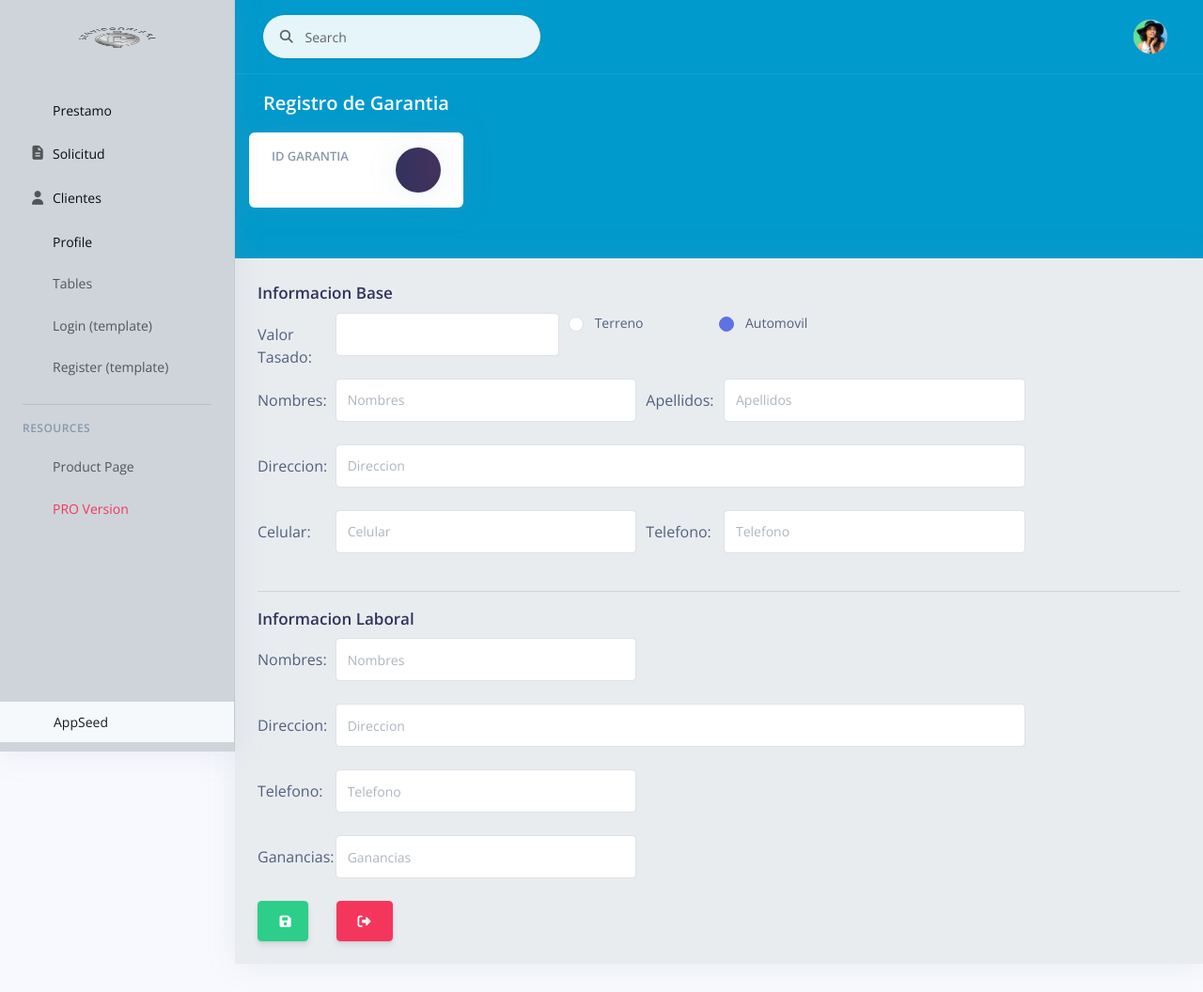
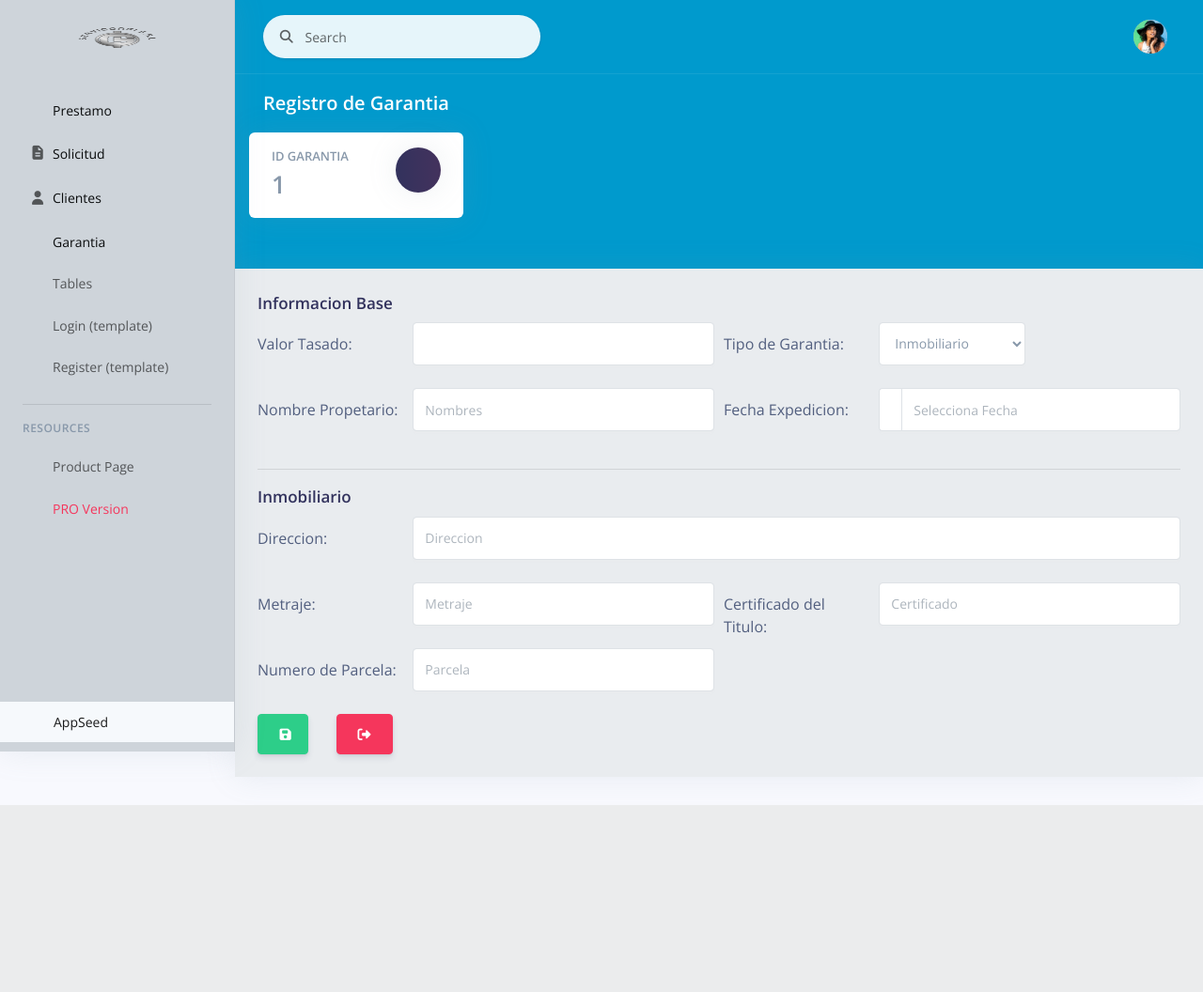
Before and after one commit to Gesbien/Proyecto_Financiera, a Django app: page /garantia/registrar in a window 1280 px wide. Shown: the whole page at 94% size. After the commit the page ends 857 px from the top, so only its background shows below. Run offline with Django 4.2, Linux system fonts and the light colour scheme; some libraries are stand-ins or nearby versions.

Commit message:
UPDATE Backend y Vista de Garantia + Cambios en Registro de Garantia

```diff
--- /dev/null
+++ b/sistema_gestion/static/assets/js/datepicker.js
@@ -0,0 +1,18 @@
+$(document).ready(function(){
+    $.fn.datepicker.dates['es'] = {
+		days: ["Domingo", "Lunes", "Martes", "Miércoles", "Jueves", "Viernes", "Sábado"],
+		daysShort: ["Dom", "Lun", "Mar", "Mié", "Jue", "Vie", "Sáb"],
+		daysMin: ["Do", "Lu", "Ma", "Mi", "Ju", "Vi", "Sa"],
+		months: ["Enero", "Febrero", "Marzo", "Abril", "Mayo", "Junio", "Julio", "Agosto", "Septiembre", "Octubre", "Noviembre", "Diciembre"],
+		monthsShort: ["Ene", "Feb", "Mar", "Abr", "May", "Jun", "Jul", "Ago", "Sep", "Oct", "Nov", "Dic"],
+		today: "Hoy",
+		monthsTitle: "Meses",
+		clear: "Borrar",
+		weekStart: 1,
+		format: "dd/mm/yyyy"
+	};
+    $("#datepicker-month").datepicker( {
+        format: "dd/mm/yyyy",
+        language: "es"
+    });
+});
--- /dev/null
+++ b/sistema_gestion/static/assets/js/visualize_divs.js
@@ -0,0 +1,10 @@
+
+var ids=["Inmobiliario", "Vehiculo"];
+var dropDown = document.getElementById("roleSel");
+
+dropDown.onchange = function(){
+    for(var x = 0; x < ids.length; x++){
+        document.getElementById(ids[x]).style.display="none";
+    }
+    document.getElementById(this.value).style.display = "block";
+}
--- a/sistema_gestion/templates/includes/sidenav.html
+++ b/sistema_gestion/templates/includes/sidenav.html
@@ -30,9 +30,9 @@
             </a>
           </li>
           <li class="nav-item">
-            <a class="nav-link {% if 'profile' in segment %} active {% endif %}" href="/profile.html">
+            <a class="nav-link {% if 'profile' in segment %} active {% endif %}" href="/garantia">
               <i class="ni ni-single-02 text-yellow"></i>
-              <span class="nav-link-text" style="color: #0a0c0d">Profile</span>
+              <span class="nav-link-text" style="color: #0a0c0d">Garantia</span>
             </a>
           </li>
           <li class="nav-item">
--- a/sistema_gestion/templates/paginas/registrarGarantia.html
+++ b/sistema_gestion/templates/paginas/registrarGarantia.html
@@ -44,103 +44,138 @@
             <div class="card">
                 <div class="card-body" div.row="" style="background-color: #e9ecef">
                     <h3>Informacion Base</h3>
-                    <form action="/garantia/registro/{{ opcion }}" method="POST"> {% csrf_token %}
+                    <form action="/garantia/registro/{{ salida }}" method="POST"> {% csrf_token %}
                         <div class="form-row">
-                            <div class="col-ms-auto col-md-1">
-                                <label for="txt_valor_tasacion" class="col-form-label col-sm-0">Valor Tasado:</label>
+                            <div class="col-ms-auto col-md-2">
+                                <label for="txt_valor_tasacion" class="col-form-label col-sm-0" >Valor Tasado:</label>
                             </div>
-
-                            <div class="col-ms-auto col-md-3">
+                            <div class="col-ms-auto col-md-4">
                               <div class="form-group">
                                 <input type="number" class="form-control" id="txt_valor_tasacion" name="txt_valor_tasacion"  class="form-control"  required>
                               </div>
                             </div>
-                            <div class="col-md-2">
-                                <div class="custom-control custom-radio mb-2">
-                                  <input name="custom-radio-2" class="custom-control-input" id="customRadio5" type="radio">
-                                  <label class="custom-control-label" for="customRadio5">Terreno</label>
+                            <div class="col-ms-auto col-md-2">
+                                <label for="roleSel" class="col-form-label col-sm-0" >Tipo de Garantia:</label>
                             </div>
-                            </div>
-                            <div class="custom-control custom-radio mb-3">
-                                  <input name="custom-radio-2" class="custom-control-input" id="customRadio6" checked="" type="radio">
-                                  <label class="custom-control-label" for="customRadio6">Automovil</label>
-                            </div>
-                        </div>
-
-                        <div class="form-row">
-                            <div class="col-ms-auto col-md-1">
-                                <label for="txt_nombres" class="col-form-label col-sm-0">Nombres:</label>
-                            </div>
-                            <div class="form-group col-ms-auto col-md-4">
-                                    <input type="text" class="form-control" id="txt_nombres" name="txt_nombres"   class="form-control" placeholder="Nombres" required>
-                            </div>
-                            <div class="col-ms-auto col-md-1">
-                                <label for="txt_apellidos" class="col-form-label col-sm-0">Apellidos:</label>
-                            </div>
-                            <div class="form-group col-ms-auto col-md-4">
-                                    <input type="text" class="form-control" id="txt_apellidos"  name="txt_apellidos"  class="form-control" placeholder="Apellidos" required>
-                            </div>
-                        </div>
-
-                       <div class="form-row">
-                             <div class="col-ms-auto col-md-1">
-                                 <label for="txt_direccion" class="col-form-label col-sm-0">Direccion:</label>
-                            </div>
-                            <div class="form-group col-ms-auto col-md-9">
-                                    <input type="text" class="form-control" id="txt_direccion"  name="txt_direccion" class="form-control" placeholder="Direccion" required>
-                            </div>
-                       </div>
-
-                        <div class="form-row">
-                            <div class="col-ms-auto col-md-1">
-                                <label for="txtcelular" class="col-form-label col-sm-0">Celular:</label>
-                            </div>
-                            <div class="form-group col-ms-auto col-md-4">
-                                    <input type="text" class="form-control" id="txt_celular" name="txt_celular" class="form-control" placeholder="Celular" required>
-                            </div>
-                            <div class="col-ms-auto col-md-1">
-                                <label for="txtTelefono" class="col-form-label col-sm-0">Telefono:</label>
-                            </div>
-
-                            <div class="form-group col-ms-auto col-md-4">
-                                    <input type="text" class="form-control" id="txt_telefono" name="txt_telefono" class="form-control" placeholder="Telefono" required>
-                            </div>
-                        </div>
-                        <!-- Divider -->
-                        <hr class="my-3">
-                        <h3>Informacion Laboral</h3>
-                        <div class="form-row">
-                            <div class="col-ms-auto col-md-1">
-                                <label for="txt_nombre" class="col-form-label col-sm-0">Nombres:</label>
-                            </div>
-                            <div class="form-group col-ms-auto col-md-4">
-                                    <input type="text" class="form-control" id="txt_trabj_nombre" name="txt_trabj_nombre"  class="form-control" placeholder="Nombres" required>
+                             <div class="col-ms-auto col-md-2">
+                                   <select id="roleSel" class="form-control" tabindex="50" name="role">
+                                          <option value="Inmobiliario">Inmobiliario</option>
+                                          <option value="Vehiculo">Vehiculo</option>
+                                   </select>
                             </div>
                         </div>
                         <div class="form-row">
-                            <div class="col-ms-auto col-md-1">
+                            <div class="col-ms-auto col-md-2">
+                                <label for="txt_nombre" class="col-form-label col-sm-0">Nombre Propetario:</label>
+                            </div>
+                            <div class="form-group col-ms-auto col-md-4">
+                                    <input type="text" class="form-control" id="txt_nombre" name="txt_nombre"   class="form-control" placeholder="Nombres" required>
+                            </div>
+
+                            <div class="col-ms-auto col-md-2">
+                                <label for="txt_nombre" class="col-form-label col-sm-0">Fecha Expedicion:</label>
+                            </div>
+                            <div class="form-group col-ms-auto col-md-4">
+                                    <div class="input-group date" id="fecha_expedicion">
+                                        <div class="input-group-prepend">
+                                            <span class="input-group-text"><i class="ni ni-calendar-grid-58"></i></span>
+                                        </div>
+                                        <input class="form-control" id="datepicker-month" name="datepicker-month" placeholder="Selecciona Fecha" type="text" value="">
+                                    </div>
+                            </div>
+                        </div>
+                        <div id="Inmobiliario" class="hidden" >
+                            <hr class="my-3">
+                            <h3>Inmobiliario</h3>
+                            <div class="form-row">
+                                <div class="col-ms-auto col-md-2">
                                     <label for="txt_direccion" class="col-form-label col-sm-0">Direccion:</label>
                                 </div>
-                            <div class="form-group col-ms-auto col-md-9">
-                                    <input type="text" class="form-control" id="txt_trabj_direccion" name="txt_trabj_direccion" class="form-control" placeholder="Direccion" required>
+                                <div class="form-group col-ms-auto col-md-10">
+                                        <input type="text" class="form-control" id="txt_direccion" name="txt_direccion"  class="form-control" placeholder="Direccion">
                                 </div>
                             </div>
-
                             <div class="form-row">
-                            <div class="col-ms-auto col-md-1">
-                                <label for="txtTelefono" class="col-form-label col-sm-0">Telefono:</label>
+                                <div class="col-ms-auto col-md-2">
+                                    <label for="txt_metraje" class="col-form-label col-sm-0">Metraje:</label>
                                 </div>
                                 <div class="form-group col-ms-auto col-md-4">
-                                    <input type="tel" class="form-control" id="txt_trabj_telefono" name="txt_trabj_telefono"  class="form-control" placeholder="Telefono" required>
+                                        <input type="number" class="form-control" id="txt_metraje" name="txt_metraje" class="form-control" placeholder="Metraje">
+                                </div>
+                                <div class="col-ms-auto col-md-2">
+                                    <label for="txt_certificado" class="col-form-label col-sm-0">Certificado del Titulo:</label>
+                                </div>
+                                <div class="form-group col-ms-auto col-md-4">
+                                        <input type="text" class="form-control" id="txt_certificado" name="txt_certificado" class="form-control" placeholder="Certificado">
                                 </div>
                             </div>
-
                             <div class="form-row">
-                            <div class="col-ms-auto col-md-1">
-                                <label for="txt_trabj_sueldo" class="col-form-label col-sm-0">Ganancias:</label>
+                                <div class="col-ms-auto col-md-2">
+                                    <label for="txt_parcela" class="col-form-label col-sm-0">Numero de Parcela:</label>
                                 </div>
                                 <div class="form-group col-ms-auto col-md-4">
-                                    <input step="any" type="number" class="form-control" id="txt_trabj_sueldo" name="txt_trabj_sueldo" class="form-control" placeholder="Ganancias" required>
+                                        <input type="text" class="form-control" id="txt_parcela" name="txt_parcela" class="form-control" placeholder="Parcela">
+                                </div>
+                            </div>
+                        </div>
+                        <div id="Vehiculo" class="hidden" style="display: none">
+                            <hr class="my-3">
+                            <h3>Vehiculo</h3>
+                            <div class="form-row">
+                                <div class="col-ms-auto col-md-2">
+                                    <label for="txt_fabricante" class="col-form-label col-sm-0">Fabricante:</label>
+                                </div>
+                                <div class="form-group col-ms-auto col-md-4">
+                                        <input type="text" class="form-control" id="txt_fabricante" name="txt_fabricante"  class="form-control" placeholder="Modelo">
+                                </div>
+                                 <div class="col-ms-auto col-md-2">
+                                    <label for="txt_modelo" class="col-form-label col-sm-0">Modelo:</label>
+                                </div>
+                                <div class="form-group col-ms-auto col-md-4">
+                                        <input type="text" class="form-control" id="txt_modelo" name="txt_modelo"  class="form-control" placeholder="Modelo">
+                                </div>
+                            </div>
+                            <div class="form-row">
+                                <div class="col-ms-auto col-md-2">
+                                    <label for="txt_anio" class="col-form-label col-sm-0">Año:</label>
+                                </div>
+                                <div class="form-group col-ms-auto col-md-4">
+                                        <input type="number" class="form-control" id="txt_anio" name="txt_anio" class="form-control" placeholder="Año">
+                                </div>
+                                <div class="col-ms-auto col-md-2">
+                                    <label for="txt_color" class="col-form-label col-sm-0">Color:</label>
+                                </div>
+                                <div class="form-group col-ms-auto col-md-4">
+                                        <input type="text" class="form-control" id="txt_color" name="txt_color" class="form-control" placeholder="Color">
+                                </div>
+                            </div>
+                            <div class="form-row">
+                                <div class="col-ms-auto col-md-2">
+                                    <label for="txt_chasis" class="col-form-label col-sm-0">No. Chasis:</label>
+                                </div>
+                                <div class="form-group col-ms-auto col-md-4">
+                                        <input type="text" class="form-control" id="txt_chasis" name="txt_chasis" class="form-control" placeholder="Parcela">
+                                </div>
+                                <div class="col-ms-auto col-md-2">
+                                    <label for="txt_placa" class="col-form-label col-sm-0">No. Placa:</label>
+                                </div>
+                                <div class="form-group col-ms-auto col-md-4">
+                                        <input type="text" class="form-control" id="txt_placa" name="txt_placa" class="form-control" placeholder="Placa">
+                                </div>
+                            </div>
+                            <div class="form-row">
+                                <div class="col-ms-auto col-md-2">
+                                    <label for="txt_pasajeros" class="col-form-label col-sm-0">No. Pasajeros:</label>
+                                </div>
+                                <div class="form-group col-ms-auto col-md-4">
+                                        <input type="number" class="form-control" id="txt_pasajeros" name="txt_pasajeros" class="form-control" placeholder="Pasajeros">
+                                </div>
+                                <div class="col-ms-auto col-md-2">
+                                    <label for="txt_clasificacion" class="col-form-label col-sm-0">Clasificacion:</label>
+                                </div>
+                                <div class="form-group col-ms-auto col-md-4">
+                                        <input type="text" class="form-control" id="txt_clasificacion" name="txt_clasificacion" class="form-control" placeholder="Clasificacion">
+                                </div>
                             </div>
                         </div>
                         <div class="row">
@@ -164,4 +199,8 @@
 
 {% block javascripts %}
     <script src="/static/assets/js/modal.js"></script>
+    <script src="/static/assets/js/visualize_divs.js"></script>
+    <script src="/static/assets/js/datepicker.js"></script>
+    <script src="/static/assets/vendor/bootstrap-datepicker/dist/js/bootstrap-datepicker.min.js"></script>
+
 {% endblock javascripts %}
--- a/sistema_gestion/urls.py
+++ b/sistema_gestion/urls.py
@@ -21,6 +21,8 @@ urlpatterns = [
     path('cliente/edicion/<salida>', personas.edicionPersona, name='edicionCliente'),
     path('cliente/anular/<id_persona>',personas.anulacionPersona, name='anulacionCliente'),
     path('prestamo', prestamo.inicio_prestamo, name='inicio_prestamo'),
-    path('garantia/registrar',garantia.crear_garantia,name='inicio_garantia')
+    path('garantia',garantia.inicio_garantia,name='inicio_garantia'),
+    path('garantia/registrar',garantia.crear_garantia,name='inicio_garantia'),
+    path('garantia/registro/<salida>',garantia.registroGarantia,name='registro_garantia'),
 
 ]
```
Also changed, not shown: sistema_gestion/garantia.py (+32 -21 lines), sistema_gestion/models.py (+14 -3 lines), sistema_gestion/templates/paginas/gestionGarantia.html (added, +82 -0 lines). Lines whose indentation alone changed are shown as unchanged.
